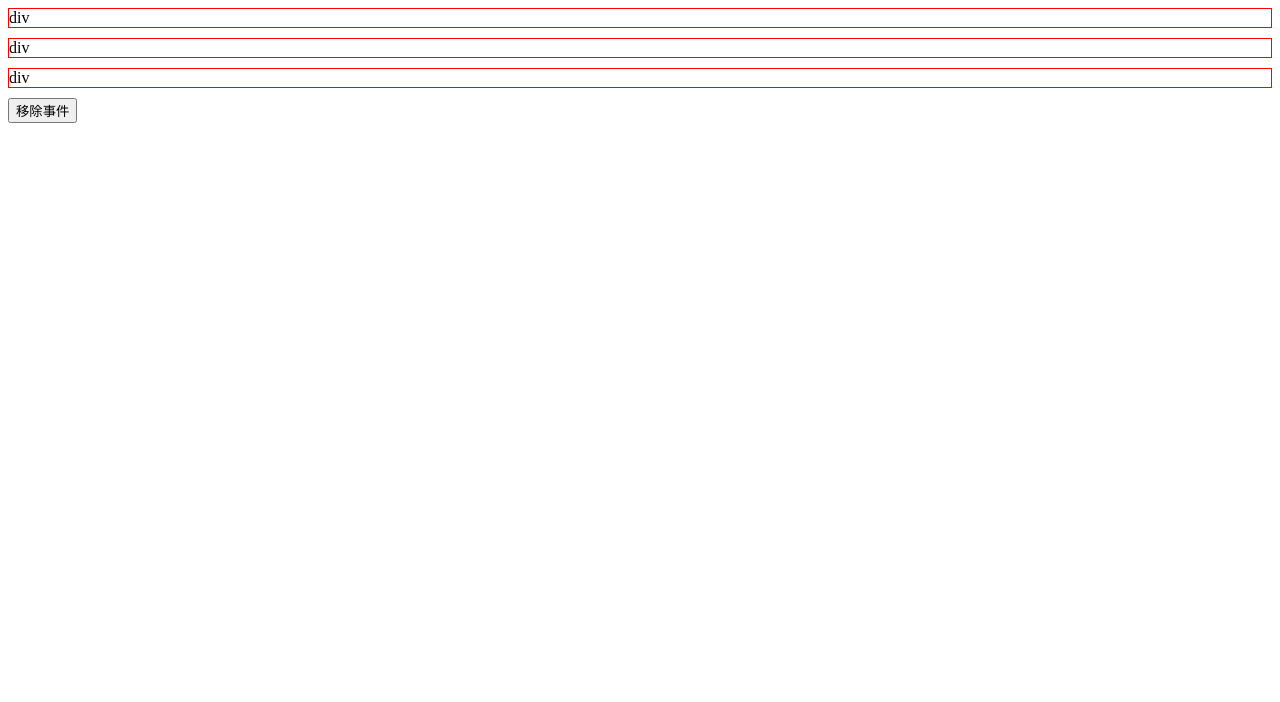
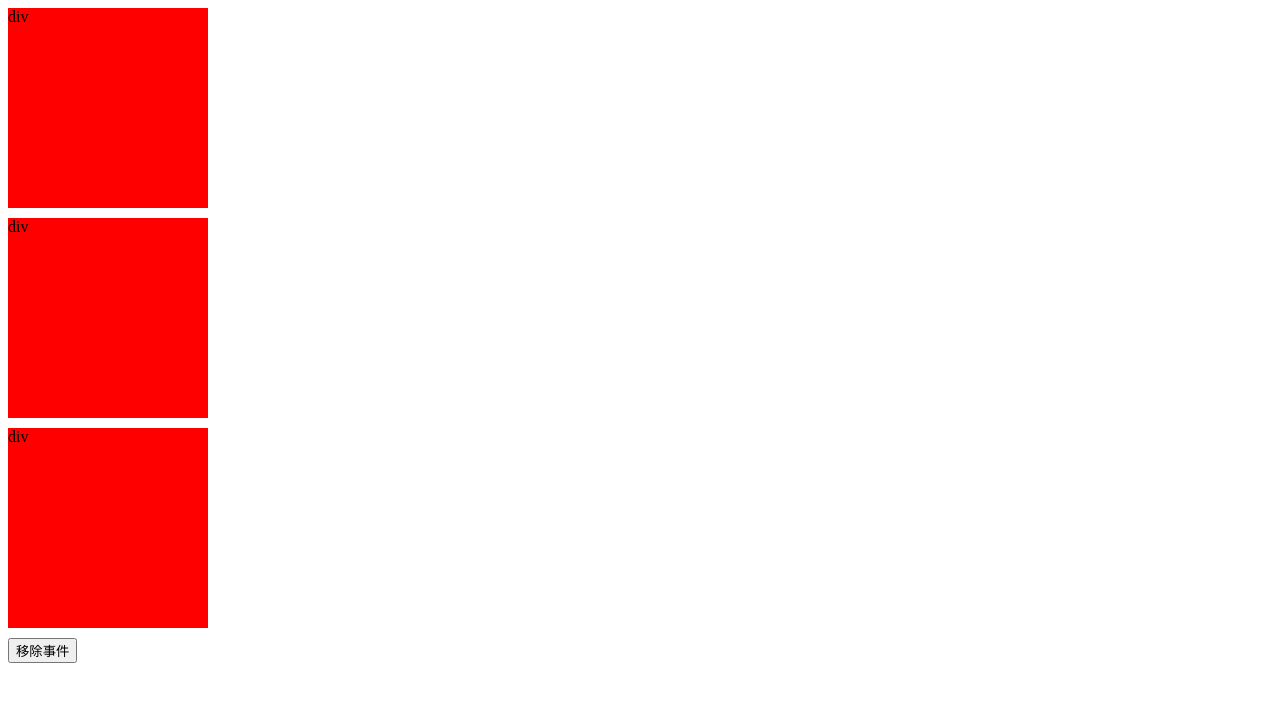
Before and after one commit to chang229/Bank, a website: page ceshi.html in a window 1280 px wide. Both pictures are taken after a click on the button "移除事件". Drawn offline with Linux system fonts and the light colour scheme.

Commit message:
add animate

```diff
--- a/ceshi.html
+++ b/ceshi.html
@@ -4,7 +4,7 @@
 	<meta charset="UTF-8">
 	<title>Document</title>
 	<style type="text/css">
-		div{border:solid 1px red;margin-bottom:10px;}
+		div{width:50px;background:red;opacity:0;margin-bottom:10px;position:relative;}
 	</style>
 </head>
 <body>
@@ -19,7 +19,11 @@
 <script type="text/javascript" src="./js/Bank.on.js"></script>
 <script type="text/javascript" src="./js/Bank.css.js"></script>
 <script type="text/javascript" src="./js/Bank.attr.js"></script>
+<script type="text/javascript" src="./js/Bank.animate.js"></script>
+<!-- <script type="text/javascript" src="./node_modules/jquery/tmp/jquery.js"></script> -->
 <script type="text/javascript">
-	console.log($("div").toggleClass("p5"));
+$("button").on("click",function(){
+	$("div").animate({"width":"200px","height":"200px","opacity":1},2000,function(){console.log("动画执行结束")});
+});
 </script>
 </html>
--- /dev/null
+++ b/js/Bank.animate.js
@@ -0,0 +1,58 @@
+// 动画模块
+(function(window){
+	Bank.animate = function(element,obj,speed,fn){
+		clearInterval(element.timer);
+		var clock,callback;
+		clock = speed;
+		callback = fn;
+		if(speed === undefined){
+			clock = 200;
+		};
+		if(typeof speed === "function"){
+			clock = 200;
+			callback = speed;
+		};
+		var ourstep = clock / 15;
+		element.timer = setInterval(function(){
+			var flog = true;
+			for(k in obj){
+				if(k === "zIndex"){
+					var target = Bank.getStyle(element,k);
+					var leader = obj[k];
+					target = leader;
+					element.style[k] = target;
+				}else if(k === "opacity"){
+					var target = Bank.getStyle(element,k) * 100;
+					var leader = obj[k] * 100;
+					var step = (leader - target) / ourstep;
+					step = step > 0 ? Math.ceil(step) : Math.floor(step);
+					var newStyle = target + step;
+					element.style[k] = newStyle / 100;
+				}else{
+					var target = parseInt(Bank.getStyle(element,k));
+					var leader = parseInt(obj[k]);
+					var step = (leader - target) / ourstep;
+					step = step > 0 ? Math.ceil(step) : Math.floor(step);
+					var newStyle = target + step;
+					element.style[k] = newStyle + "px";
+				};
+				if(target !== leader){
+					flog = false;
+				};
+			};
+			console.log("111");
+			if(flog){
+				clearInterval(element.timer);
+				if(callback){
+					callback();
+				};
+			};
+		}, 15);
+	};
+	// animate方法
+	Bank.fn.animate = function(obj,speed,fn){
+		return this.each(function(i,v){
+			Bank.animate(v,obj,speed,fn);
+		});
+	};
+})(window)
```
